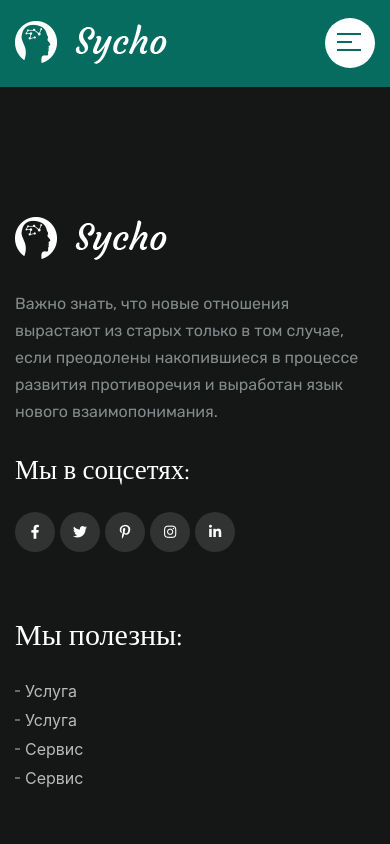
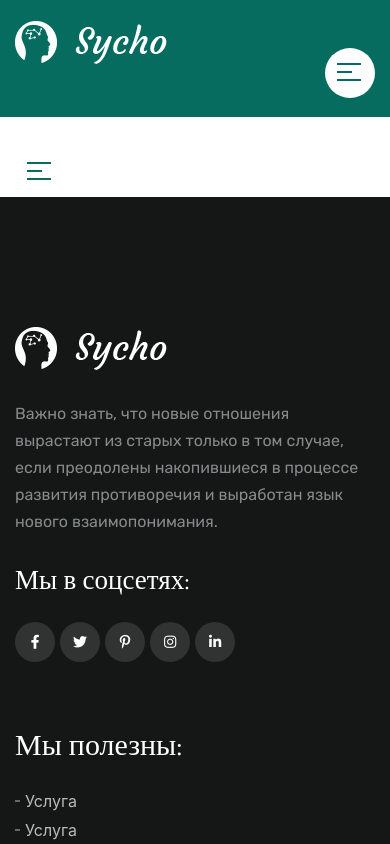
Before and after one commit to SergioChizhikov/Centr_project, a React (Create React App) app: page /test in a window 390 px wide. Shown: the top 844 px of the page. Built offline with nearby package versions, Linux system fonts and the light colour scheme.

Commit message:
mobile menu working

```diff
--- a/src/App.js
+++ b/src/App.js
@@ -8,46 +8,51 @@ import {Route, BrowserRouter} from "react-router-dom";
 import Aboutus from "./components/About/Aboutus";
 import Services from "./components/Services/Services";
 import Carousel_1 from "./components/Carousel/Carousel_1";
+import MobileMenu from "./components/MobileMenu/MobileMenu";
 
 
-function App () {
+function App() {
     return (
         <div className="App">
             <BrowserRouter>
-        <Header />
-    <Route exact path="/" render={()=>{
+                <Header/>
+                <Route exact path="/" render={() => {
                     return <div>
-        <Main />
+                        <Main/>
                     </div>
                 }}/>
-     <Route path="/blog" render={()=>{
+                <Route path="/blog" render={() => {
                     return <div>
-                    <Blog />
+                        <Blog/>
                     </div>
                 }}/>
-    <Route path="/contact" render={()=>{
+                <Route path="/contact" render={() => {
                     return <div>
-                    <Contact />
+                        <Contact/>
                     </div>
                 }}/>
-            <Route path="/about" render={()=>{
+                <Route path="/about" render={() => {
                     return <div>
-                    <Aboutus />
+                        <Aboutus/>
+                    </div>
+                }}/>
+                <Route path="/services" render={() => {
+                    return <div>
+                        <Services/>
                     </div>
                 }}/>
 
-            <Route path="/services" render={()=>{
+                <Route path="/car" render={() => {
                     return <div>
-                    <Services />
+                        <Carousel_1/>
                     </div>
                 }}/>
-
-            <Route path="/car" render={()=>{
+                <Route path="/test" render={() => {
                     return <div>
-                    <Carousel_1 />
+                        <MobileMenu/>
                     </div>
                 }}/>
-            <Footer />
+                <Footer/>
 
             </BrowserRouter>
         </div>
--- a/src/components/Header/Header.jsx
+++ b/src/components/Header/Header.jsx
@@ -1,6 +1,7 @@
 import React from "react";
 import logo from ".././assets/img/logo/logo.png";
 import {NavLink} from "react-router-dom";
+import MobileMenu from "../MobileMenu/MobileMenu";
 
 
 const Header = () => {
@@ -98,11 +99,14 @@ const Header = () => {
                                             </ul>
                                         </nav>
                                     </div>
-                                    <div className='header-bar info-toggle-btn d-lg-none f-right'>
-                                        <span></span>
-                                        <span></span>
-                                        <span></span>
-                                    </div>
+
+                                    <div className='f-right'><MobileMenu /></div>
+                                    {/*<div className='header-bar info-toggle-btn d-lg-none f-right'>*/}
+                                    {/*    <span></span>*/}
+                                    {/*    <span></span>*/}
+                                    {/*    <span></span>*/}
+                                    {/*</div>*/}
+
                                     <div className='header__btn d-none d-xl-block'>
                                         <NavLink to='contact' className='s-btn s-btn__square'>
                                             Записаться
@@ -115,57 +119,56 @@ const Header = () => {
                 </div>
             </div>
 
-            <section className='info__area transition-3'>
-                <div className='info__area-inner'>
-                    <nav className='side-mobile-menu'>
-                        <div className='info__close-icon text-right mb-20'>
-                            <button className='info-close-btn'>
-                                <i className='fal fa-times'></i>
-                            </button>
-                        </div>
-                        <ul id='mobile-menu-active'>
-                            <li className='has-dropdown'>
-                                <NavLink exact to=''>Главная</NavLink>
-                            </li>
-                            <li className='has-dropdown'>
-                                <NavLink to='about'>Кто мы</NavLink>
+            {/*<section className='info__area transition-3'>*/}
+            {/*    <div className='info__area-inner'>*/}
+            {/*        <nav className='side-mobile-menu'>*/}
+            {/*            <div className='info__close-icon text-right mb-20'>*/}
+            {/*                <button className='info-close-btn'>*/}
+            {/*                    <i className='fal fa-times'></i>*/}
+            {/*                </button>*/}
+            {/*            </div>*/}
+            {/*            <ul id='mobile-menu-active'>*/}
+            {/*                <li className='has-dropdown'>*/}
+            {/*                    <NavLink exact to=''>Главная</NavLink>*/}
+            {/*                </li>*/}
+            {/*                <li className='has-dropdown'>*/}
+            {/*                    <NavLink to='about'>Кто мы</NavLink>*/}
+            {/*                            </li>*/}
+            {/*                <li className='has-dropdown'>*/}
+            {/*                    <NavLink to='services'>Наши услуги</NavLink>*/}
+            {/*                            </li>*/}
+            {/*                /!* <li className ="has-dropdown"><a href="case.html">cases</a>*/}
+            {/*        <ul className ="submenu">*/}
+            {/*            <li><a href="case.html">case </a></li>*/}
+            {/*            <li><a href="case-details.html">case details</a></li>*/}
+            {/*        </ul>*/}
+            {/*    </li> *!/*/}
+            {/*                /!* <li className ="has-dropdown"><a href="#">pages</a>*/}
+            {/*        <ul className ="submenu">*/}
+            {/*            <li><a href="team.html">our team</a></li>*/}
+            {/*            <li><a href="team-details.html">team details</a></li>*/}
+            {/*            <li><a href="events.html">events and offers</a></li>*/}
+            {/*            <li><a href="appointment.html">appointment</a></li>*/}
+            {/*        </ul>*/}
+            {/*    </li> *!/*/}
+            {/*                <li className='has-dropdown'>*/}
+            {/*                    <NavLink to='blog'>Статьи</NavLink>*/}
+            {/*                </li>*/}
+            {/*                <li>*/}
+            {/*                    <NavLink to='contact.html'>Контакты</NavLink>*/}
+            {/*                </li>*/}
+            {/*            </ul>*/}
+            {/*        </nav>*/}
+            {/*    </div>*/}
+            {/*</section>*/}
 
-                            </li>
-                            <li className='has-dropdown'>
-                                <NavLink to='services'>Наши услуги</NavLink>
-
-                            </li>
-                            {/* <li className ="has-dropdown"><a href="case.html">cases</a>
-                    <ul className ="submenu">
-                        <li><a href="case.html">case </a></li>
-                        <li><a href="case-details.html">case details</a></li>
-                    </ul>
-                </li> */}
-                            {/* <li className ="has-dropdown"><a href="#">pages</a>
-                    <ul className ="submenu">
-                        <li><a href="team.html">our team</a></li>
-                        <li><a href="team-details.html">team details</a></li>
-                        <li><a href="events.html">events and offers</a></li>
-                        <li><a href="appointment.html">appointment</a></li>
-                    </ul>
-                </li> */}
-                            <li className='has-dropdown'>
-                                <NavLink to='blog'>Статьи</NavLink>
-                            </li>
-                            <li>
-                                <NavLink to='contact.html'>Контакты</NavLink>
-                            </li>
-                        </ul>
-                    </nav>
-                </div>
-            </section>
             <div className='body-overlay transition-3'></div>
 
-            {/*<div className='scroll-up' id='scroll' style={{display: 'none'}}>*/}
-            {/*    <a href='javascript:void(0);'>*/}
-            {/*        <i className='far fa-angle-up'></i>*/}
-            {/*    </a>*/}
-            {/*</div>*/}
+            <div className='scroll-up' id='scroll' style={{display: 'none'}}>
+                <NavLink to="#" onClick={e => e.preventDefault()} >
+                    <i className='far fa-angle-up'></i>
+                </NavLink>
+            </div>
         </header>
     );
 };
--- /dev/null
+++ b/src/components/MobileMenu/MobileMenu.jsx
@@ -0,0 +1,42 @@
+import React, { useState } from 'react';
+import { Dropdown, DropdownToggle, DropdownMenu, DropdownItem } from 'reactstrap';
+import {NavLink} from "react-router-dom";
+
+
+
+
+    export default function MobileMenu  () {
+        const [dropdownOpen, setDropdownOpen] = useState(false);
+
+        const toggle = () => setDropdownOpen(prevState => !prevState);
+        return (
+            <>
+            <div className='mt-30'></div>
+                <Dropdown isOpen={dropdownOpen} toggle={toggle}>
+                <DropdownToggle
+                    tag="span"
+                    data-toggle="dropdown"
+                    aria-expanded={dropdownOpen}
+                >
+                    <div className='header-bar d-lg-none'>
+                        <span></span>
+                        <span></span>
+                        <span></span>
+                    </div>
+                </DropdownToggle>
+                <DropdownMenu right style={{textDecoration: "none", background:'#056c5f'}}>
+                    <DropdownItem header>Меню</DropdownItem>
+                    <DropdownItem><NavLink exact to=''>Главная</NavLink></DropdownItem>
+                    <DropdownItem divider />
+                    <DropdownItem>Кто мы</DropdownItem>
+                    <DropdownItem divider />
+                    <DropdownItem>Наши услуги</DropdownItem>
+                    <DropdownItem divider />
+                    <DropdownItem>Статьи</DropdownItem>
+                    <DropdownItem divider />
+                    <DropdownItem>Контакты</DropdownItem>
+                </DropdownMenu>
+            </Dropdown>
+                </>
+        );
+    }
```
Lines whose indentation alone changed are shown as unchanged.
